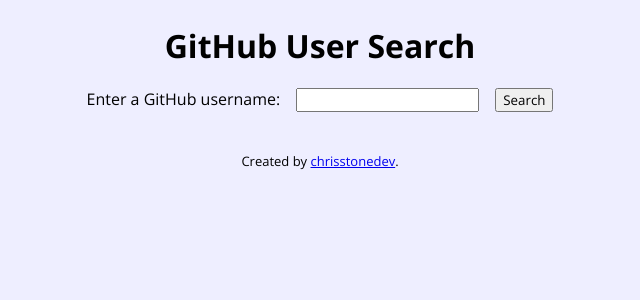
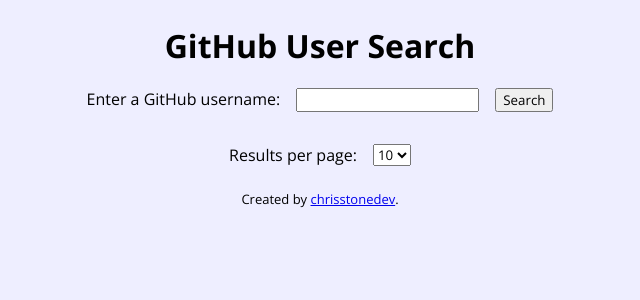
Before and after one commit to chrisstonedev/github-user-search, an Angular app: page / in a window 1280 px wide. Shown: the top 300 px of the page, without its empty margins (320-960 px from the left). Built offline with nearby package versions, Linux system fonts and the light colour scheme.

Commit message:
Added variable results per page control

```diff
--- a/src/app/api.service.ts
+++ b/src/app/api.service.ts
@@ -12,13 +12,14 @@
   constructor(private http: HttpClient) {
   }
 
-  searchUsers(searchText: string, requestedPage: number): Observable<UserSearchResult> {
+  searchUsers(searchText: string, resultsPerPage: number, requestedPage: number): Observable<UserSearchResult> {
     return this.http.get<{ data: UserSearchResult }>('/.netlify/functions/getUsers', {
       headers: {
         'Content-Type': 'application/json',
       },
       params: {
         'searchText': searchText,
+        'resultsPerPage': resultsPerPage,
         'requestedPage': requestedPage,
       },
     }).pipe(map(x => x.data));
--- a/src/app/app.component.html
+++ b/src/app/app.component.html
@@ -21,4 +21,12 @@
     Next
   </button>
 </div>
+<div class="results-per-page">
+  <label for="resultsPerPageDropDown">Results per page: </label>
+  <select id="resultsPerPageDropDown" (change)="resultsPerPageChange()" [(ngModel)]="resultsPerPage" class="form-select">
+    <option value="5">5</option>
+    <option value="10">10</option>
+    <option value="20">20</option>
+  </select>
+</div>
 <div class="credit">Created by <a href="https://github.com/chrisstonedev">chrisstonedev</a>.</div>
--- a/src/app/app.component.scss
+++ b/src/app/app.component.scss
@@ -20,7 +20,7 @@
   gap: 16px;
 }
 
-.pagination-controls {
+.pagination-controls, .results-per-page {
   display: flex;
   flex-direction: row;
   gap: 16px;
--- a/src/app/app.component.ts
+++ b/src/app/app.component.ts
@@ -15,6 +15,7 @@
   hasPreviousPage = false;
   hasNextPage = false;
   error = false;
+  resultsPerPage = 10;
 
   constructor(private userSearchService: UserSearchService) {
   }
@@ -37,12 +38,21 @@
     this.getUsersAndProcessResults();
   }
 
+  resultsPerPageChange() {
+    if (this.searchText.length === 0) {
+      return;
+    }
+    this.inputText = this.searchText;
+    this.currentPage = 1;
+    this.getUsersAndProcessResults();
+  }
+
   private getUsersAndProcessResults() {
-    this.userSearchService.getUsers(this.searchText, this.currentPage).subscribe({
+    this.userSearchService.getUsers(this.searchText, this.resultsPerPage, this.currentPage).subscribe({
       next: result => {
         this.totalCount = result.total_count;
         this.hasPreviousPage = this.currentPage > 1;
-        this.hasNextPage = this.totalCount > 10 * this.currentPage;
+        this.hasNextPage = this.totalCount > this.resultsPerPage * this.currentPage;
         this.usersOnPage = result.items.map(x => ({login: x.login, avatar_url: x.avatar_url, html_url: x.html_url}));
         for (let item of result.items) {
           this.userSearchService.getUser(item.url).subscribe({
--- a/src/app/user-search.service.ts
+++ b/src/app/user-search.service.ts
@@ -9,8 +9,8 @@
   constructor(private apiService: ApiService) {
   }
 
-  getUsers(searchText: string, requestedPage: number): Observable<UserSearchResult> {
-    return this.apiService.searchUsers(searchText, requestedPage);
+  getUsers(searchText: string, resultsPerPage: number, requestedPage: number): Observable<UserSearchResult> {
+    return this.apiService.searchUsers(searchText, resultsPerPage, requestedPage);
   }
 
   getUser(userLogin: string): Observable<GetUserResult> {
--- a/src/app/user/user.component.html
+++ b/src/app/user/user.component.html
@@ -6,18 +6,20 @@
       <h3>{{user.name}}</h3>
       <div><a [href]="user.html_url" rel="nofollow" target="_blank">View GitHub profile</a></div>
     </div>
-    <div *ngIf="user.public_repos" class="additional-details">
+    <ng-container *ngIf="user.public_repos || user.following || user.followers">
+      <div class="additional-details">
         <div>Public repos: {{user.public_repos}}<br>
           Following: {{user.following}}<br>
           Followers: {{user.followers}}</div>
       </div>
-    <div *ngIf="user.public_repos" class="additional-details">
+      <div class="additional-details">
         <ng-container *ngIf="user.company"><span aria-label="Company" role="img">💼</span> {{user.company}}<br>
         </ng-container>
         <ng-container *ngIf="user.location"><span aria-label="Location" role="img">🌎</span> {{user.location}}<br>
         </ng-container>
         <ng-container *ngIf="user.blog"><span aria-label="Blog" role="img">📕</span> {{user.blog}}</ng-container>
       </div>
+    </ng-container>
   </div>
   <p *ngIf="user.bio">{{user.bio}}</p>
 </div>
```
Also changed, not shown: 2 other files (tests, documents, lock files or other folders). Lines whose indentation alone changed are shown as unchanged.
